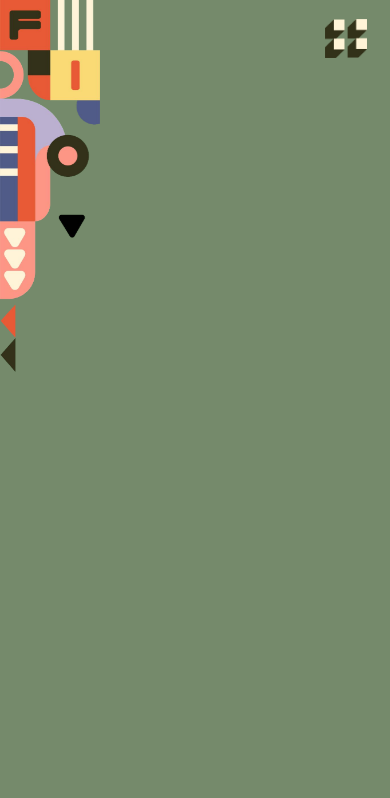
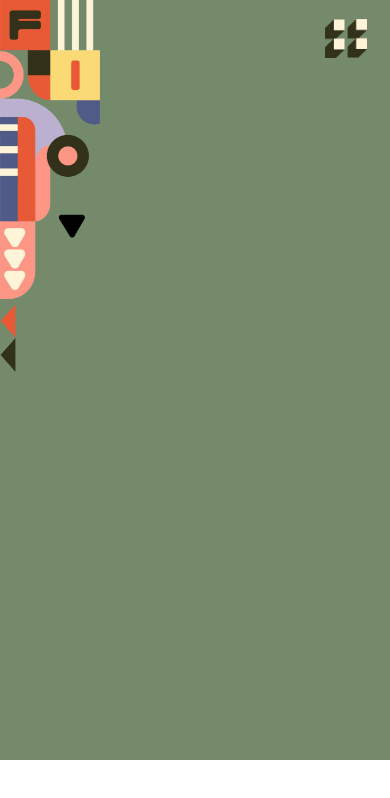
Before and after one commit to polilla2802/sveltekit-laif, a SvelteKit app: page / in a window 390 px wide. Shown: the top 798 px of the page. Built offline with nearby package versions, Linux system fonts and the light colour scheme; some icons are missing.

Commit message:
min-height change on mobile

```diff
--- a/src/lib/styles/routes/home/HomeStyles.css
+++ b/src/lib/styles/routes/home/HomeStyles.css
@@ -34,5 +34,6 @@ section {
 @media only screen and (max-width: 768px) {
 	section {
 		padding-bottom: 10%;
+		min-height: 80vh;
 	}
 }
--- a/src/routes/+layout.svelte
+++ b/src/routes/+layout.svelte
@@ -25,4 +25,18 @@
 	main section div {
 		min-height: 90vh;
 	}
+
+	@media only screen and (max-width: 600px) {
+		main {
+			min-height: 80vh;
+		}
+
+		main section {
+			min-height: 80vh;
+		}
+
+		main section div {
+			min-height: 80vh;
+		}
+	}
 </style>
```
